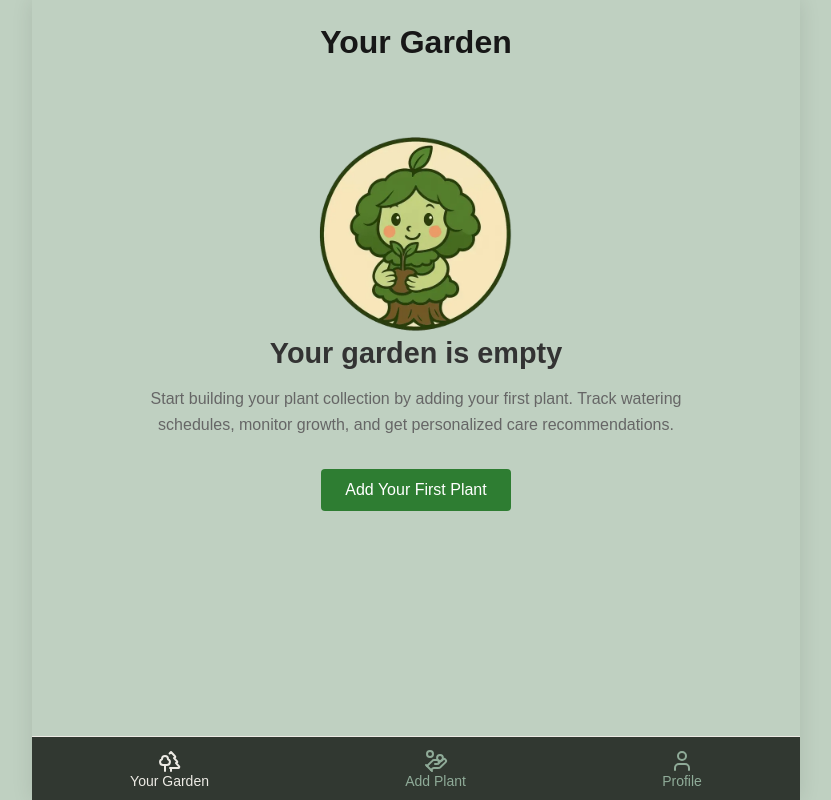
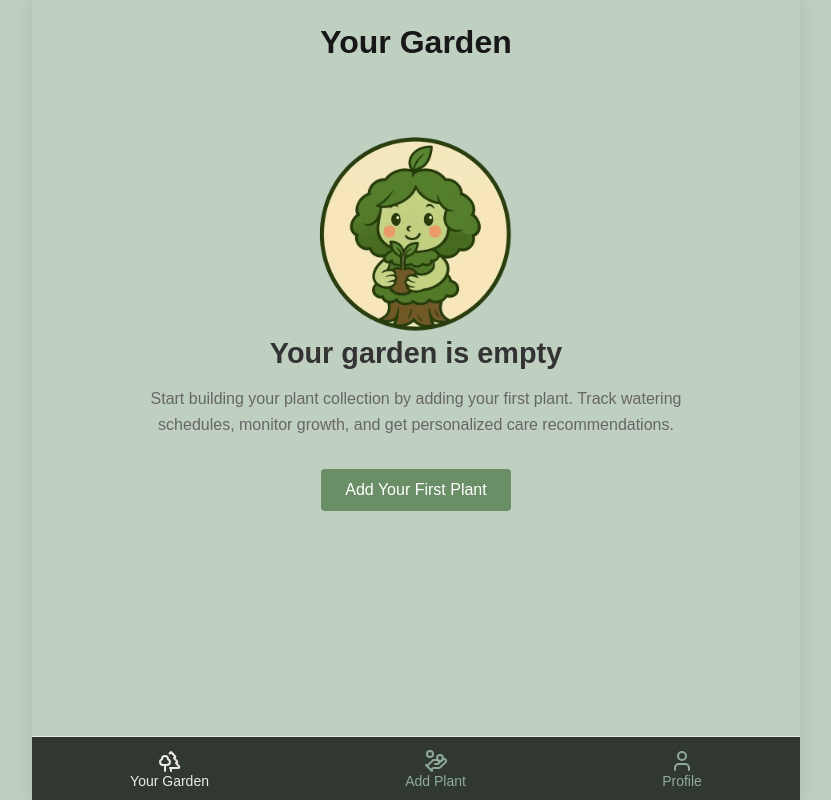
Before and after one commit to Tai-DucTran/Panny, a Next.js app: page / in a window 1280 px wide. Shown: the whole page, without its empty margins (224-1055 px from the left). Built offline with nearby package versions, Linux system fonts and the light colour scheme.

Commit message:
Housekeeping: adjust styles

```diff
--- a/src/components/garden-page/garden-list/index.sc.ts
+++ b/src/components/garden-page/garden-list/index.sc.ts
@@ -1,3 +1,4 @@
+import { theme } from "@/styles/theme";
 import { styled } from "styled-components";
 
 export const ListOfItems = styled.div`
@@ -36,7 +37,7 @@ export const EmptyMessage = styled.p`
 
 export const AddPlantButton = styled.div`
   display: inline-block;
-  background-color: #2e7d32;
+  background-color: ${theme.colors.palette.russianGreen};
   color: white;
   padding: 0.75rem 1.5rem;
   border-radius: 4px;
@@ -46,6 +47,6 @@ export const AddPlantButton = styled.div`
   transition: background-color 0.2s;
 
   &:hover {
-    background-color: #1b5e20;
+    background-color: ${theme.colors.palette.darkCharcoal};
   }
 `;
```
